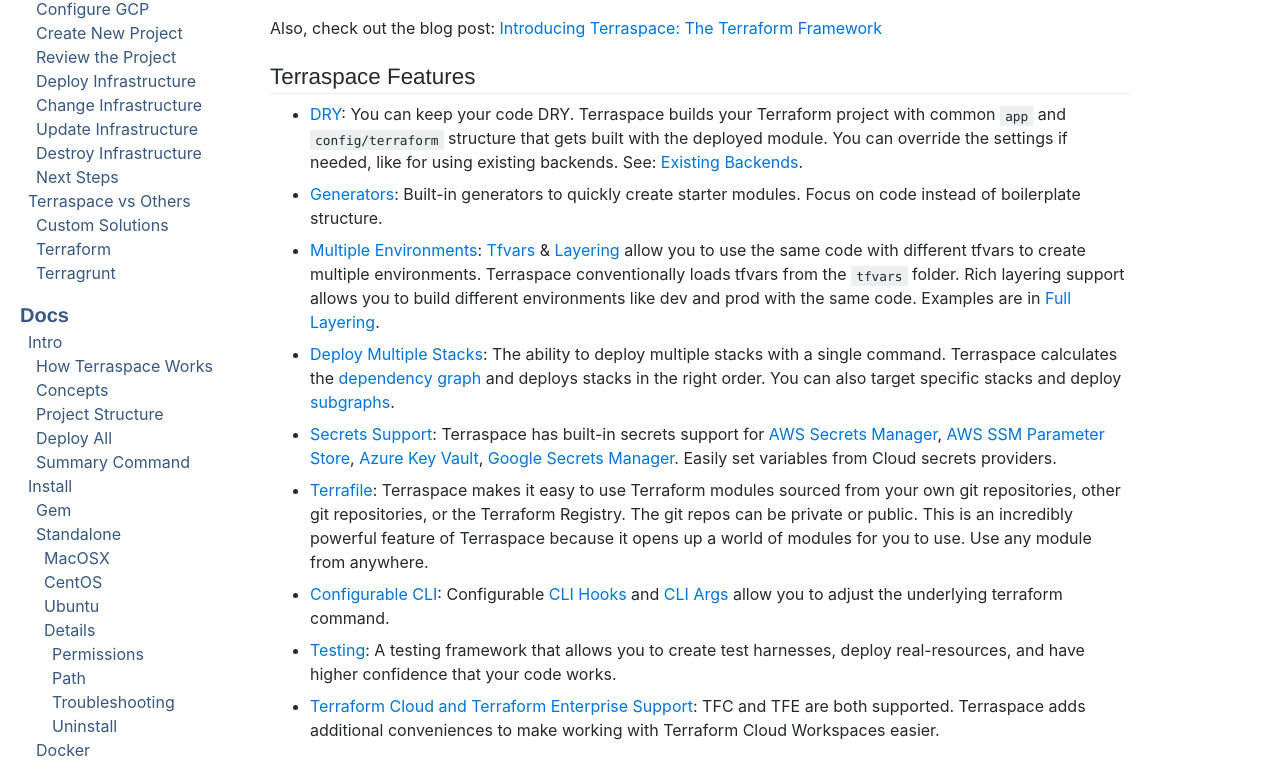
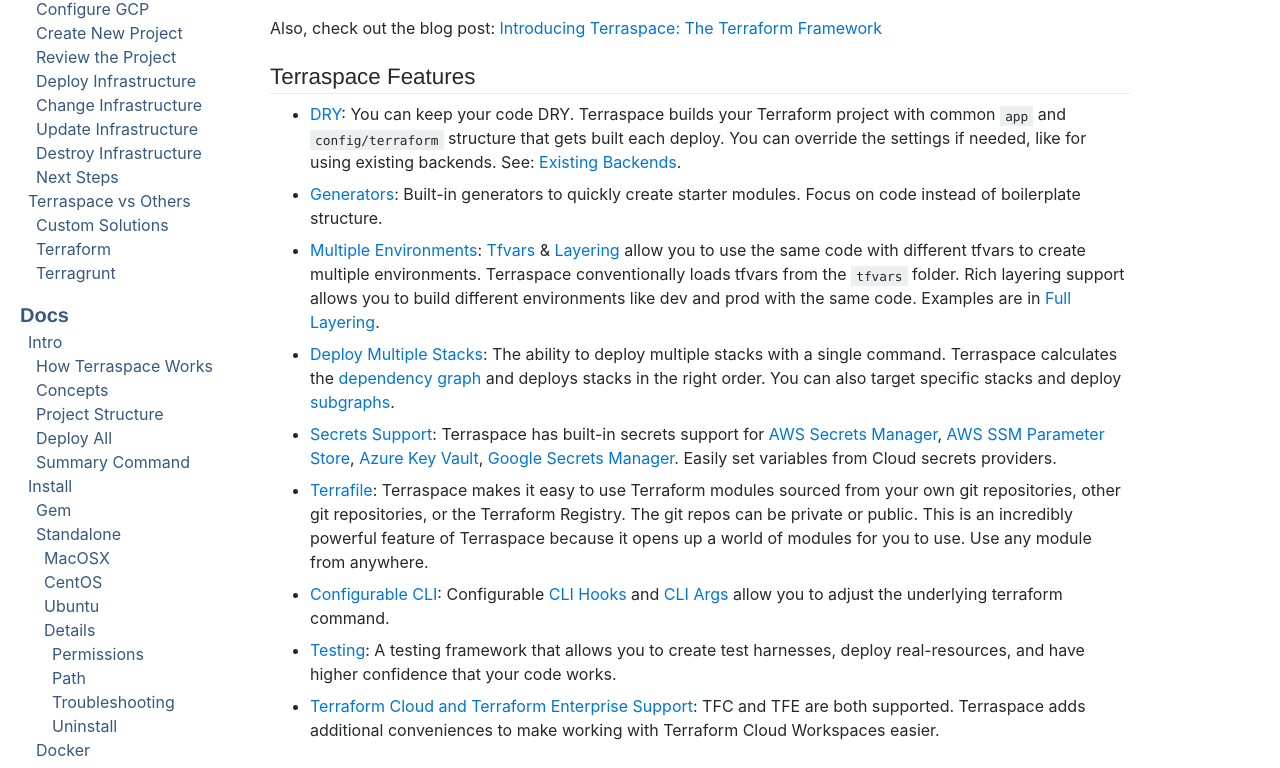
Before and after one commit to boltops-tools/terraspace-docs, a Jekyll site: the page built from _docs/intro.md, in a window 1280 px wide and 900 px high, scrolled down 531 px, cut to the strip 132-900 px from the top of the window. Built offline with Jekyll 4.4.1, drawn with Linux system fonts in a browser that asks for light colours; a script that is not in the unit is left out.

Commit message:
update docs

```diff
--- a/_includes/intro/features.md
+++ b/_includes/intro/features.md
@@ -1,4 +1,4 @@
-* [DRY]({% link _docs/intro/how-terraspace-works.md %}): You can keep your code DRY. Terraspace builds your Terraform project with common `app` and `config/terraform` structure that gets built with the deployed module. You can override the settings if needed, like for using existing backends. See: [Existing Backends]({% link _docs/state/existing.md %}).
+* [DRY]({% link _docs/intro/how-terraspace-works.md %}): You can keep your code DRY. Terraspace builds your Terraform project with common `app` and `config/terraform` structure that gets built each deploy. You can override the settings if needed, like for using existing backends. See: [Existing Backends]({% link _docs/state/existing.md %}).
 * [Generators]({% link _docs/generators.md %}): Built-in generators to quickly create starter modules. Focus on code instead of boilerplate structure.
 * [Multiple Environments]({% link _docs/patterns/multiple-envs.md %}): [Tfvars]({% link _docs/tfvars.md %}) & [Layering]({% link _docs/tfvars/layering.md %}) allow you to use the same code with different tfvars to create multiple environments. Terraspace conventionally loads tfvars from the `tfvars` folder. Rich layering support allows you to build different environments like dev and prod with the same code.  Examples are in [Full Layering]({% link _docs/tfvars/full-layering.md %}).
 * [Deploy Multiple Stacks]({% link _docs/intro/deploy-all.md %}): The ability to deploy multiple stacks with a single command. Terraspace calculates the [dependency graph]({% link _docs/dependencies.md %}) and deploys stacks in the right order. You can also target specific stacks and deploy [subgraphs]({% link _docs/dependencies/subgraphs.md %}).
```
